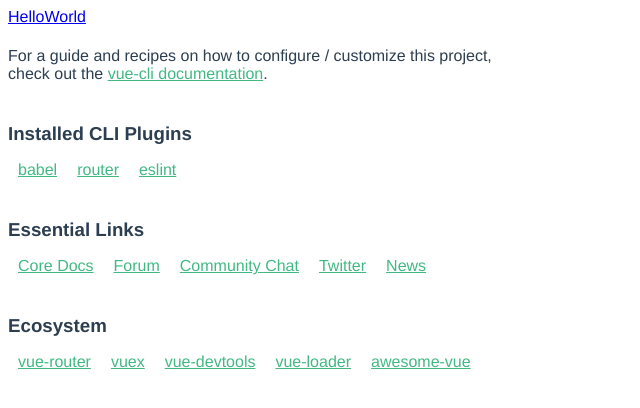
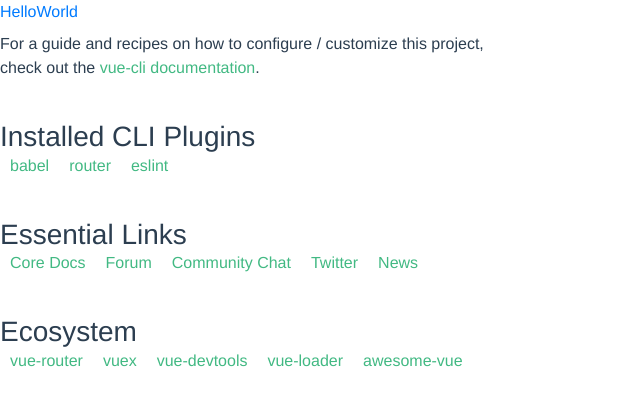
Before and after one commit to jawadahmedtaj/iamjawad, a Vue app: page / in a window 1280 px wide. Shown: the top 408 px of the page, without its empty margins (0-640 px from the left). Built offline with nearby package versions, Linux system fonts and the light colour scheme.

Commit message:
bootstrap added

```diff
--- a/package.json
+++ b/package.json
@@ -8,6 +8,8 @@
     "lint": "vue-cli-service lint"
   },
   "dependencies": {
+    "bootstrap": "^4.5.0",
+    "bootstrap-vue": "^2.14.0",
     "core-js": "^3.6.4",
     "vue": "^2.6.11",
     "vue-router": "^3.1.6"
--- a/src/App.vue
+++ b/src/App.vue
@@ -8,6 +8,9 @@
 </template>
 
 <style lang="scss">
+@import "node_modules/bootstrap/scss/bootstrap";
+@import "node_modules/bootstrap-vue/src/index.scss";
+
 #app {
   font-family: Avenir, Helvetica, Arial, sans-serif;
   -webkit-font-smoothing: antialiased;
```
Also changed, not shown: src/main.js (+7 -1 lines), 1 other file (tests, documents, lock files or other folders).
